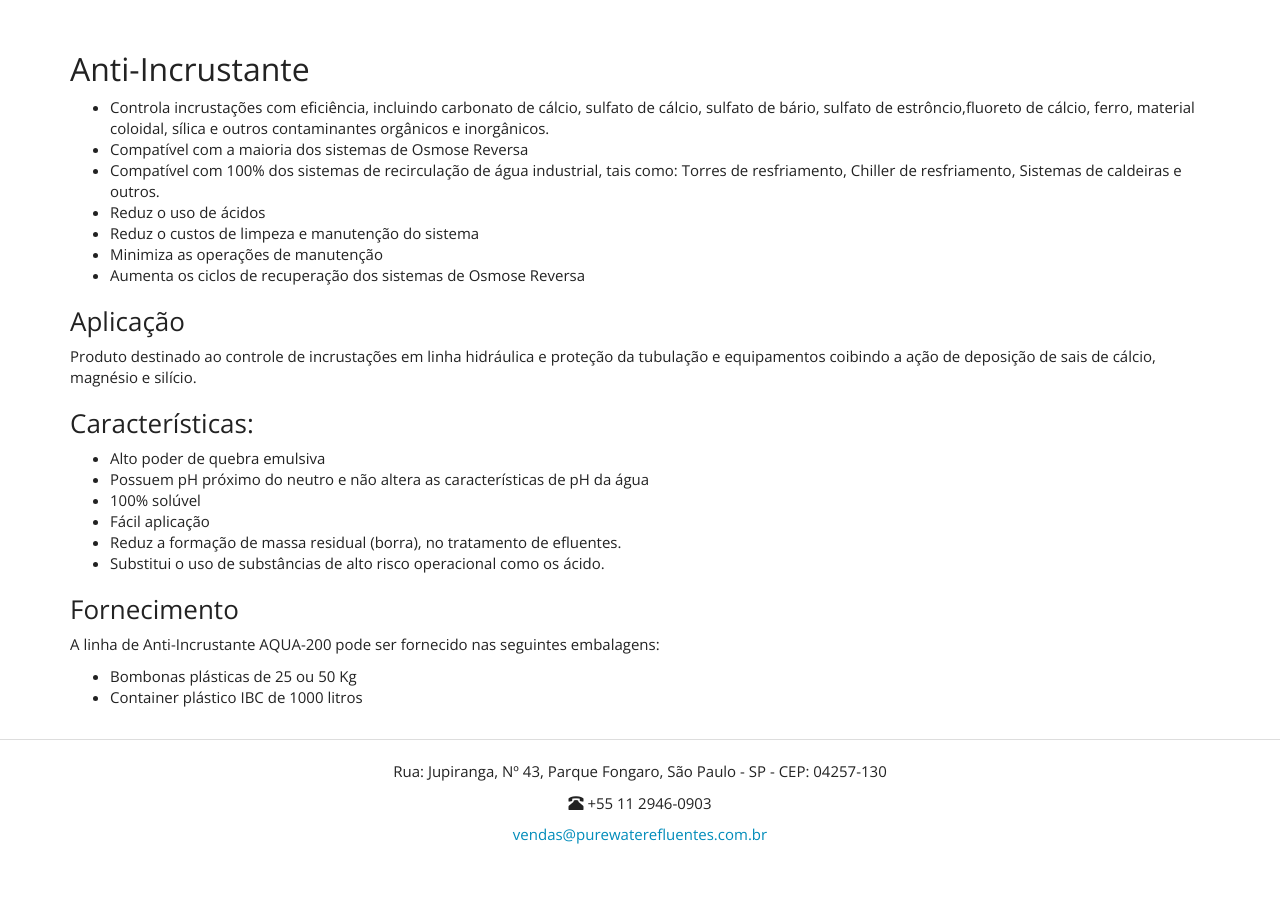
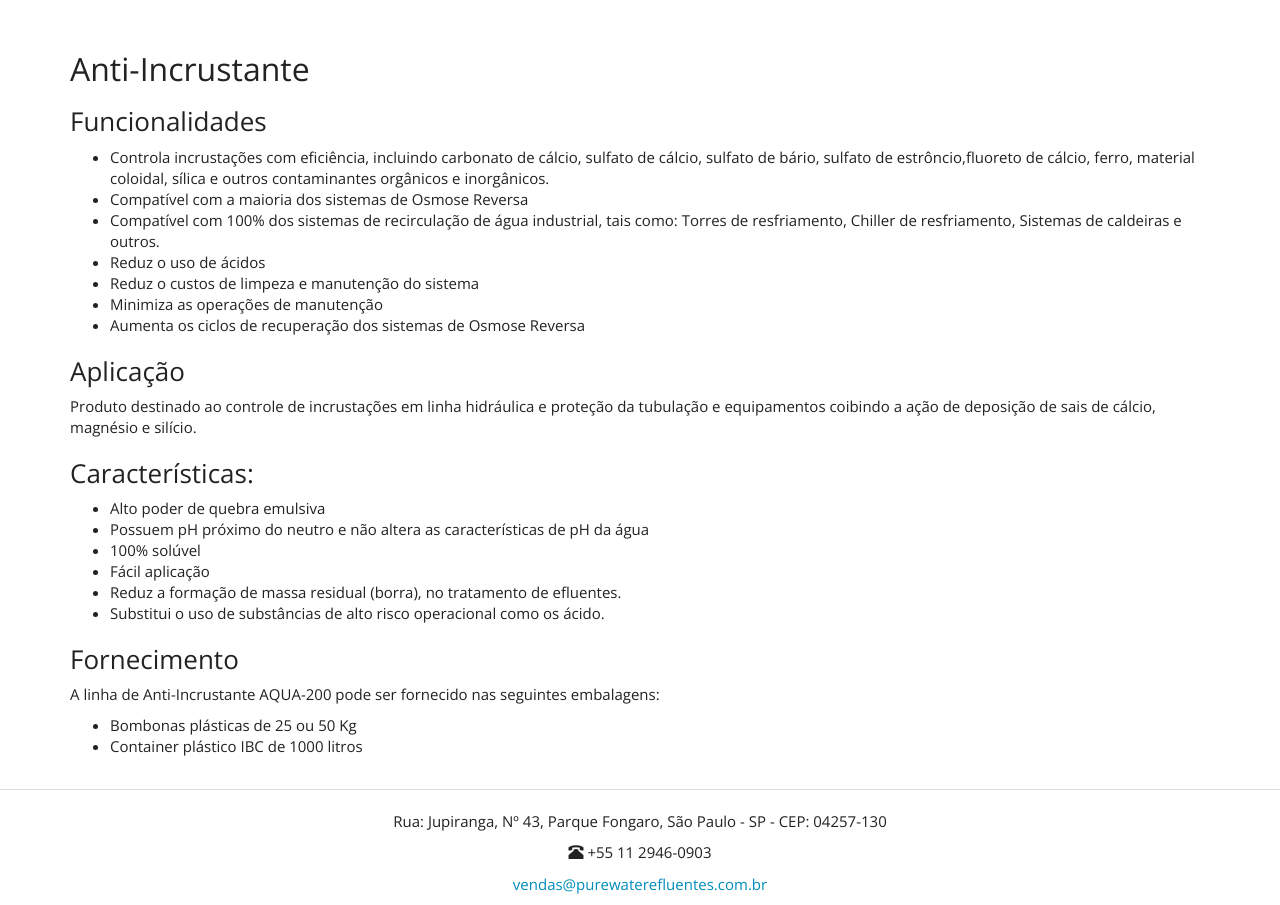
Before and after one commit to purewaterefluentes/purewaterefluentes.github.io, a Jekyll site: the page built from produtos/anti-incrustante.md, in a window 1280 px wide and 1152 px high. Shown: the part 247-1152 px from the top of the window. Built offline with Jekyll 4.4.1, drawn with Linux system fonts in a browser that asks for light colours; nearby versions of some CDN libraries; library files that are not in the unit come from our copies.

Commit message:
Update anti-incrustante.md

```diff
--- a/produtos/anti-incrustante.md
+++ b/produtos/anti-incrustante.md
@@ -4,6 +4,8 @@
 ---
 
 ## Anti-Incrustante
+
+### Funcionalidades
 
 - Controla incrustações com eficiência, incluindo carbonato de cálcio, sulfato de cálcio, sulfato de bário, sulfato de estrôncio,fluoreto de cálcio, ferro, material coloidal, sílica e outros contaminantes orgânicos e inorgânicos.
 - Compatível com a maioria dos sistemas de Osmose Reversa
```
